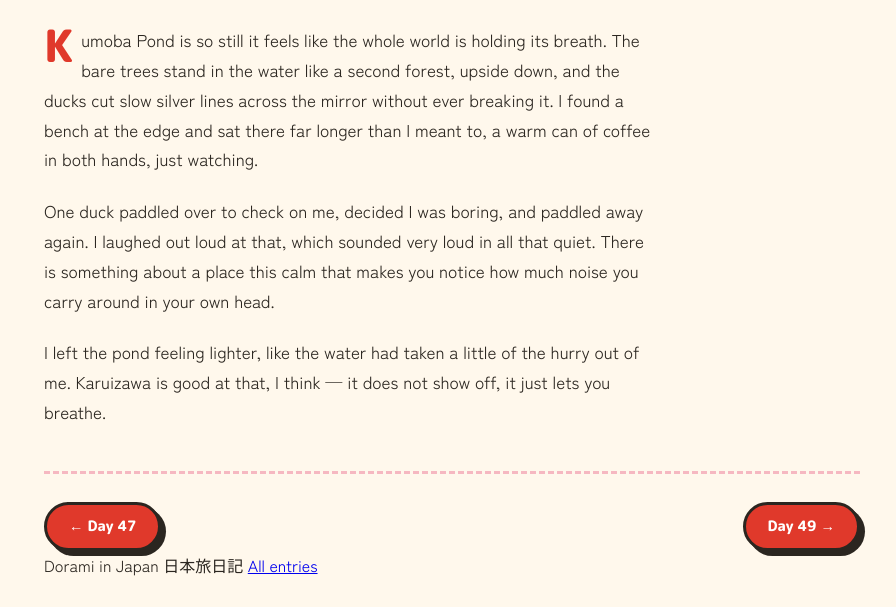
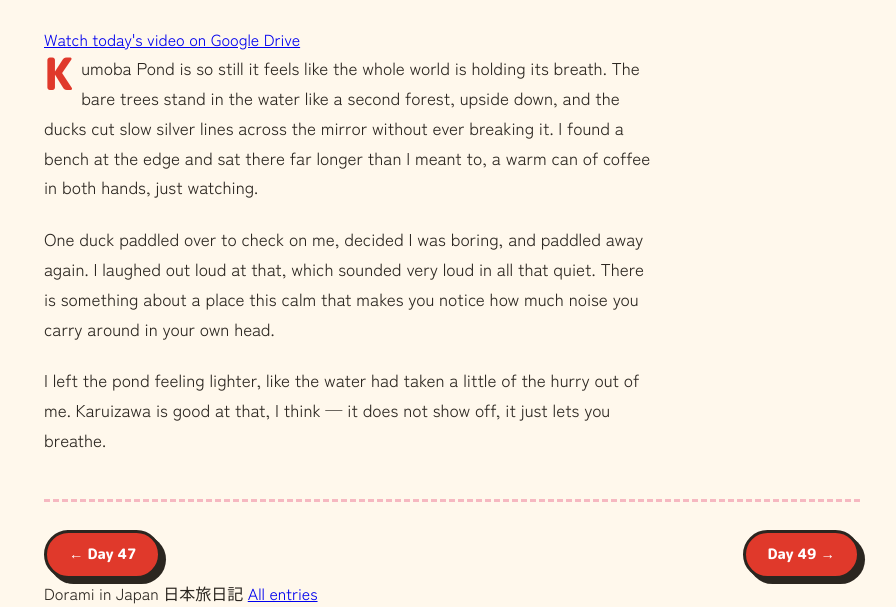
Before and after one commit to neo475269/dorami-in-japan, a plain HTML site: page posts/day-48-karuizawa-kumoba-pond.html in a window 1280 px wide. Shown: the part 1893-2500 px from the top of the page, without its empty margins (188-1084 px from the left). Before the commit the page ends 2472 px from the top, so only its background shows below. Drawn offline with Linux system fonts and the light colour scheme.

Commit message:
Add Day 48 video link (Karuizawa: Kumoba Pond)

```diff
--- a/posts/day-48-karuizawa-kumoba-pond.html
+++ b/posts/day-48-karuizawa-kumoba-pond.html
@@ -34,6 +34,8 @@
     <figcaption class="polaroid-cap">軽井沢・雲場池 · ducks on the mirror-still pond</figcaption>
   </figure>
 
+  <p class="video-link"><a href="https://drive.google.com/file/d/1Yv6JqpayG4kuBbxc0vIgFPJi_rBzC2Ql/view?usp=drivesdk" target="_blank" rel="noopener">Watch today's video on Google Drive</a></p>
+
 
   <div class="prose">
     <p>Kumoba Pond is so still it feels like the whole world is holding its breath. The bare trees stand in the water like a second forest, upside down, and the ducks cut slow silver lines across the mirror without ever breaking it. I found a bench at the edge and sat there far longer than I meant to, a warm can of coffee in both hands, just watching.</p>
```
